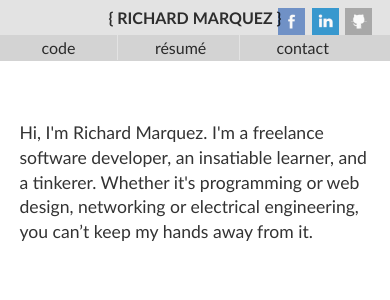
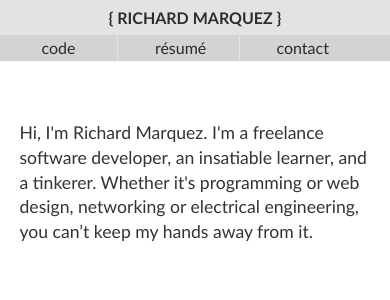
Before and after one commit to ramarquez1992/richardmarquez.org, a PHP site: page / in a window 390 px wide. Shown: the top 300 px of the page. Run offline with PHP 8.4, Linux system fonts and the light colour scheme; some libraries are stand-ins or nearby versions.

Commit message:
hid mobile social media links

```diff
--- a/css/_small-screen.scss
+++ b/css/_small-screen.scss
@@ -15,8 +15,6 @@
         h1#title {
             float: none;
             text-align: center;
-            //font-size: 1.em;
-            //margin-bottom: 0px;
             margin: 0 auto;
         }
 
@@ -44,7 +42,7 @@
         }
 
         .social-media {
-            display: block;
+            display: none;
             position: absolute;
             padding: 0;
             margin: 0;
@@ -86,10 +84,6 @@
             max-width: 320px;;
         }
 
-        ul.skills {
-            text-align: center;
-        }
-
         .badge {
             display: block;
             width: 250px;
--- a/css/main.css
+++ b/css/main.css
@@ -325,7 +325,7 @@ footer {
         header nav ul li:last-child {
           border-right: none; }
     header .social-media {
-      display: block;
+      display: none;
       position: absolute;
       padding: 0;
       margin: 0; }
@@ -352,8 +352,6 @@ footer {
     text-align: center;
     margin: 0px auto 30px auto;
     max-width: 320px; }
-  .work ul.skills {
-    text-align: center; }
   .work .badge {
     display: block;
     width: 250px;
```
Also changed, not shown: 1 other file.
